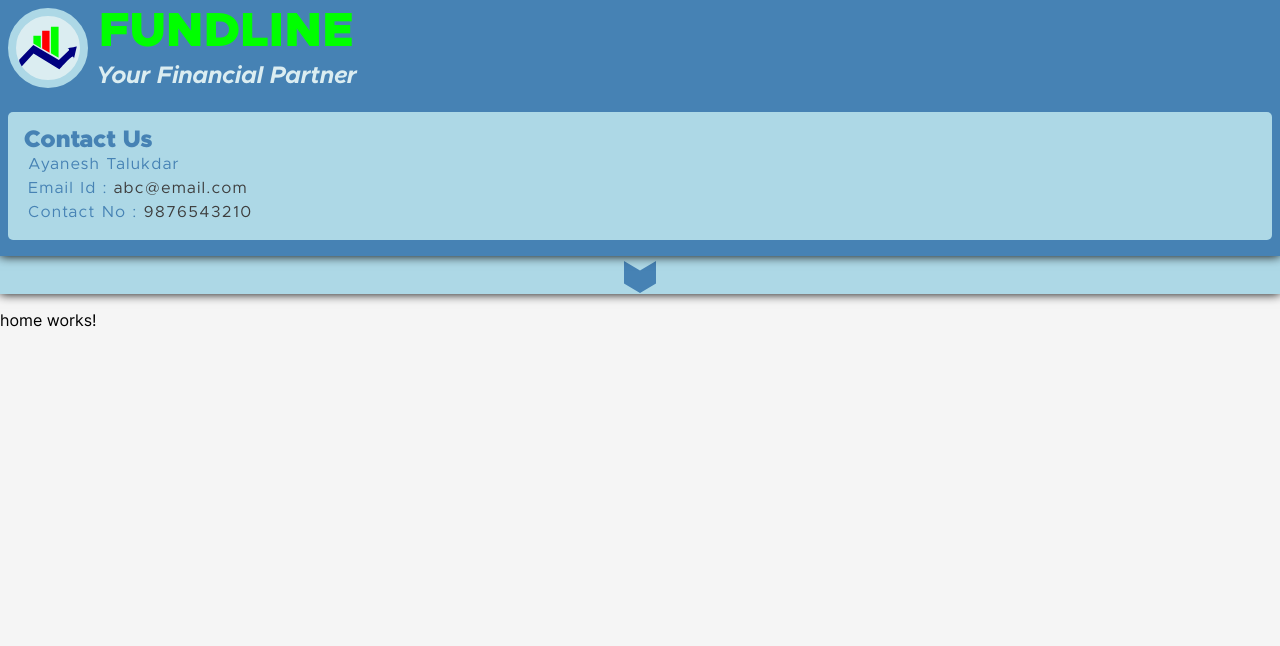
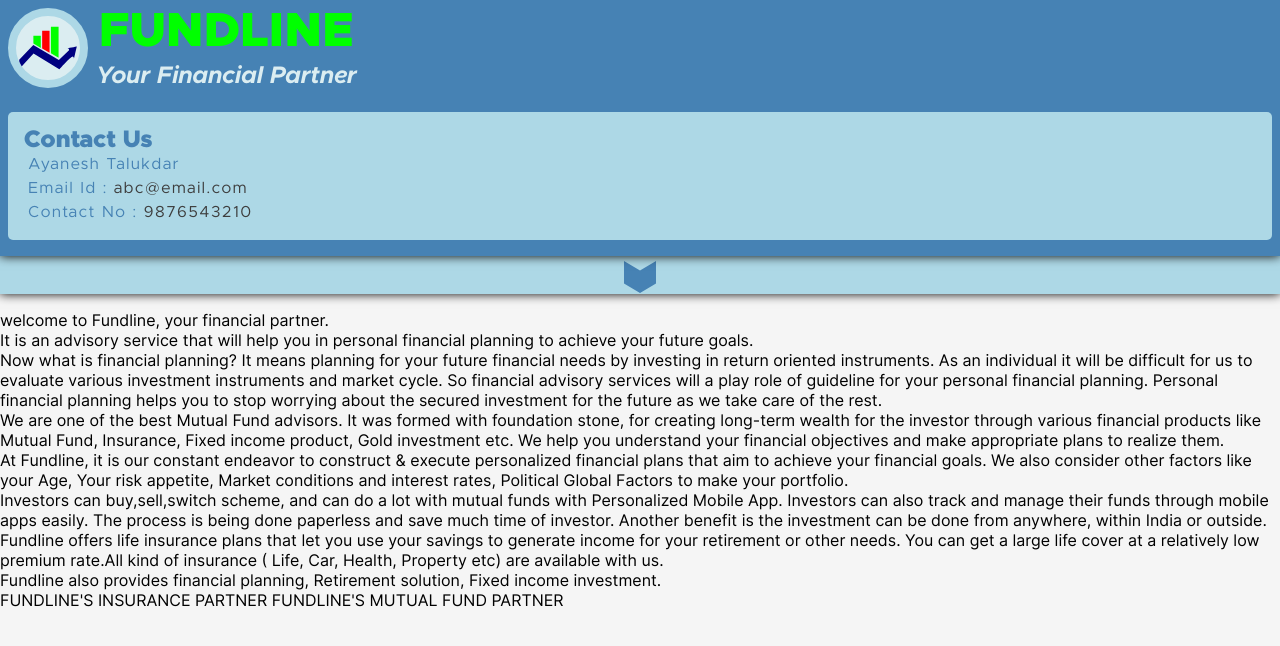
Before and after one commit to FUNDLINE/FUNDLINE-website, an Angular app: page /home in a window 1280 px wide. Shown: the top 646 px of the page. Built offline with nearby package versions, Linux system fonts and the light colour scheme.

Commit message:
Home Updated

```diff
--- a/src/app/home/home.component.html
+++ b/src/app/home/home.component.html
@@ -1 +1,25 @@
-<p>home works!</p>
+<p>welcome to Fundline, your financial partner.</p>
+
+<p>It is an advisory service that will help you in personal financial planning to achieve your future goals.</p>
+
+<p>Now what is financial planning? It means planning for your future financial needs by investing in return oriented instruments. As an individual it will be difficult for us to evaluate various investment instruments and market cycle. So financial advisory services will a play role of guideline for your personal financial planning. Personal financial planning helps you to stop worrying about the secured investment for the future as we take care of the rest.</p>
+<P>We are one of the best Mutual Fund advisors. It was formed with foundation stone, for creating long-term wealth for the
+investor through various financial products like Mutual Fund, Insurance, Fixed income product, Gold investment etc. We
+help you understand your financial objectives and make appropriate plans to realize them.</P>
+
+<p>At Fundline, it is our constant endeavor to construct &amp; execute personalized financial plans that aim to achieve your
+financial goals. We also consider other factors like your Age, Your risk appetite, Market conditions and interest rates,
+Political Global Factors to make your portfolio.</p>
+
+<p>Investors can buy,sell,switch scheme, and can do a lot with mutual funds with Personalized Mobile App. Investors can
+also track and manage their funds through mobile apps easily. The process is being done paperless and save much time
+of investor. Another benefit is the investment can be done from anywhere, within India or outside.</p>
+
+<p>Fundline offers life insurance plans that let you use your savings to generate income for your retirement or other needs.
+You can get a large life cover at a relatively low premium rate.All kind of insurance ( Life, Car, Health, Property etc)
+are available with us.</p>
+
+<p>Fundline also provides financial planning, Retirement solution, Fixed income investment.</p>
+<p>FUNDLINE&#39;S INSURANCE PARTNER
+
+FUNDLINE&#39;S MUTUAL FUND PARTNER</p>
```
